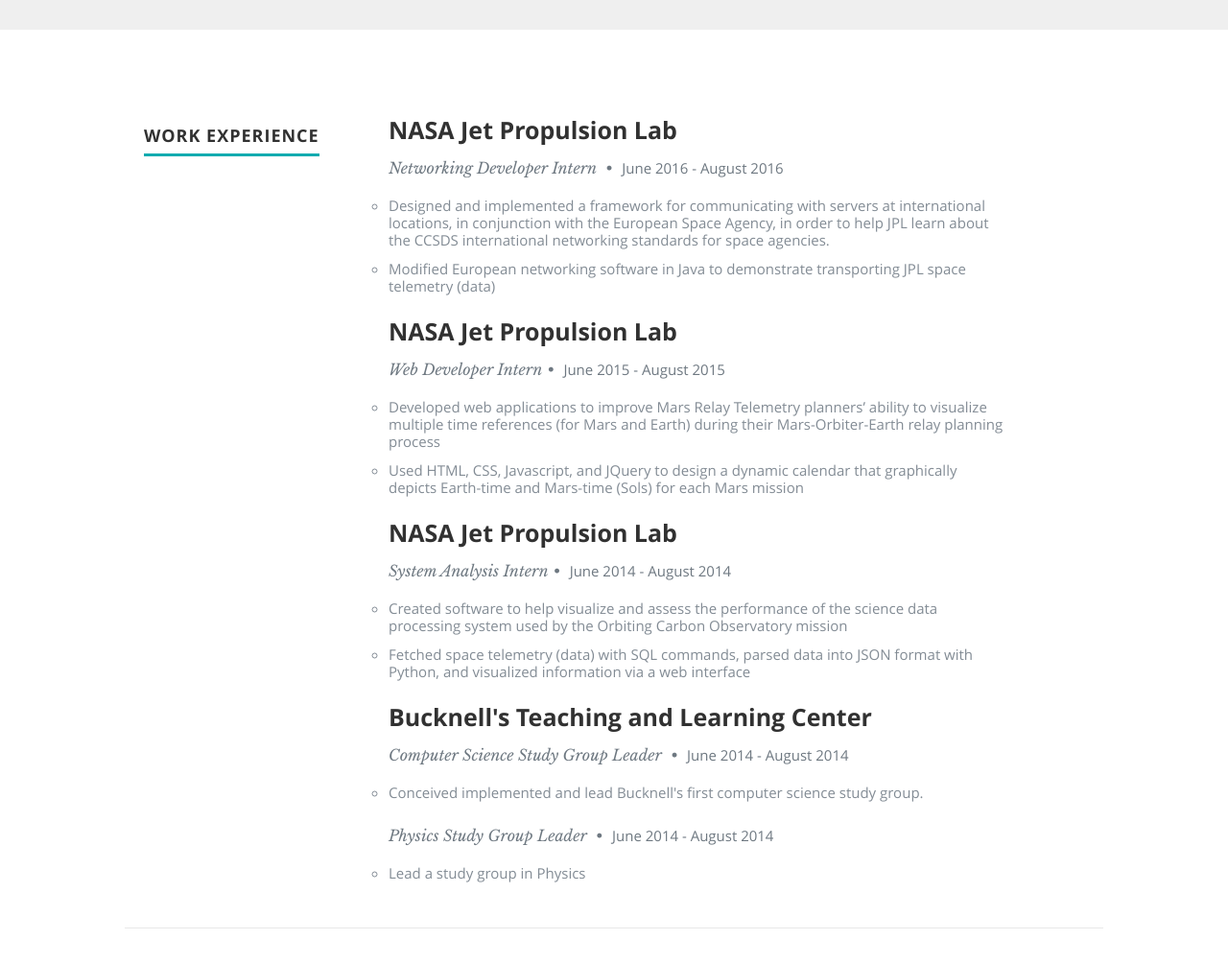
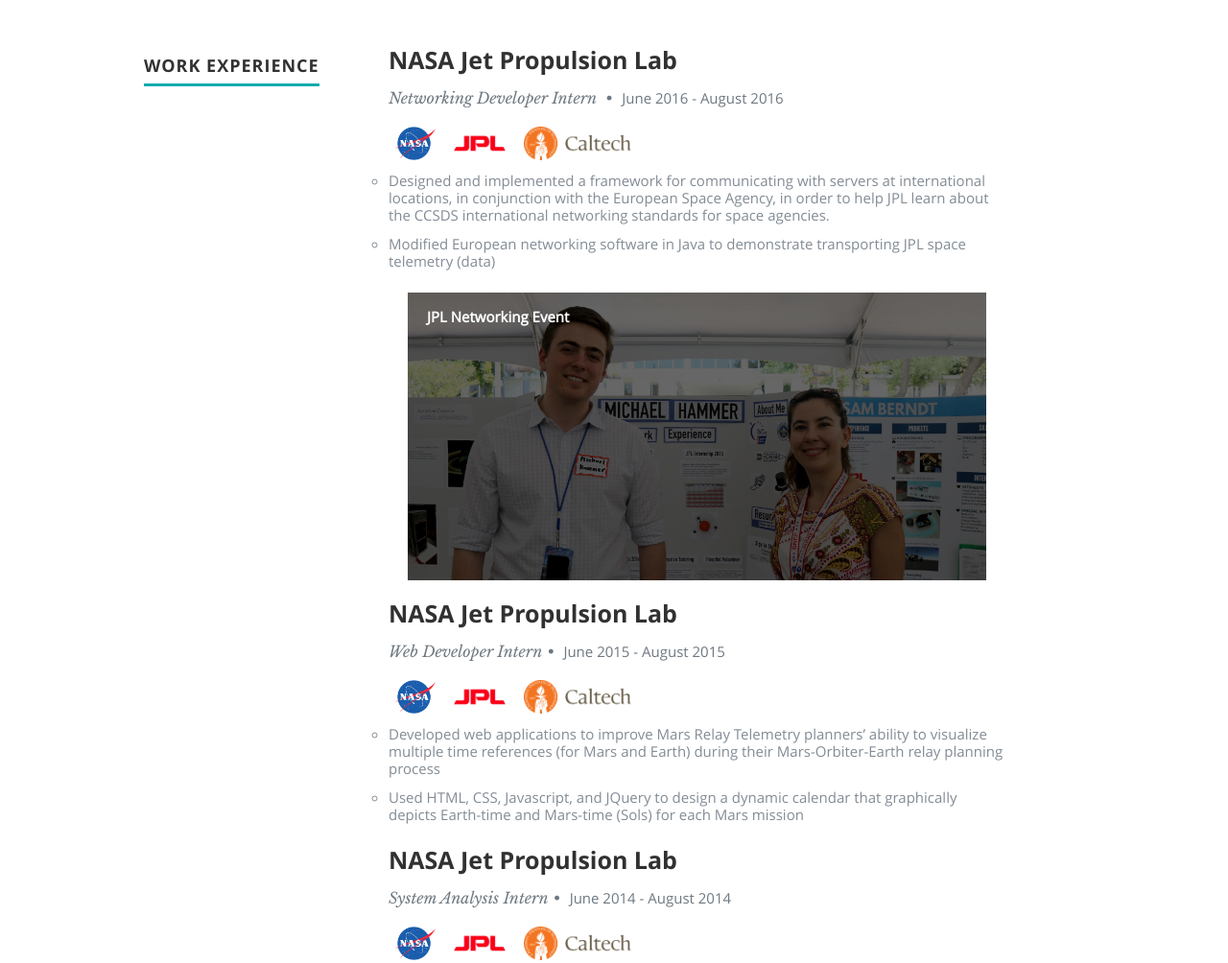
Before and after one commit to mphammer/mphammer.github.io, a plain HTML site: page index.html in a window 1280 px wide. Shown: the part 1920-2924 px from the top of the page at 96% size. Drawn offline with nearby package versions, Linux system fonts and the light colour scheme.

Commit message:
added lists of logos and images with overlayed information

```diff
--- a/css/css-edits.css
+++ b/css/css-edits.css
@@ -52,3 +52,29 @@
 .hidden-section-toggle i:hover {
 	color: #11ABB0;
 }
+
+.logo-list {
+	height: 35px;
+	width: 100%;
+}
+.logo-list img {
+	display: inline-block;
+	height: 100%;
+	width: auto;
+	margin: 0px 7px 0px 7px;
+}
+
+.overlay-photo {
+	height: 300px;
+	background-size: cover;
+	margin: 20px 20px 20px 20px;
+}
+
+.overlay {
+	height: 100%;
+	width: 100%;
+	background-color: rgba(0,0,0,0.6);
+	color: white;
+	padding: 10px 10px 10px 20px;
+	font-weight: bold;
+}
--- a/index.html
+++ b/index.html
@@ -156,7 +156,7 @@
       </div>
 
       <!-- Westlake High School Section -->
-      <div class="row education">
+      <div class="row skill">
          <div class="three columns header-col">
             <div class="education-logo-holder-edit">
                <img class="education-logo-edit"  src="images/whs-logo.png" alt="">
@@ -192,6 +192,11 @@
                <div class="twelve columns">
                   <h3>NASA Jet Propulsion Lab</h3>
                   <p class="info">Networking Developer Intern <span>&bull;</span> <em class="date">June 2016 - August 2016</em></p>
+                  <div class="logo-list">
+                     <img src="images/logos/NASA.png"></img>
+                     <img src="images/logos/JPL.png"></img>
+                     <img src="images/logos/Caltech.png"></img>
+                  </div>
                   <ul style="list-style-type:circle">
                     <li>
                         Designed and implemented a framework for communicating with servers at international locations, in conjunction with the European Space Agency, in order to help JPL learn about the CCSDS international networking standards for space agencies.
@@ -200,6 +205,11 @@
                         Modified European networking software in Java to demonstrate transporting JPL space telemetry (data)
                      </li>
                   </ul>
+                  <div class="overlay-photo" style="background-image:url('images/JPL-career-fair.jpg')">
+                     <div class="overlay">
+                        JPL Networking Event
+                     </div>
+                  </div>
                </div>
             </div>
 
@@ -208,6 +218,11 @@
                <div class="twelve columns">
                   <h3>NASA Jet Propulsion Lab</h3>
                   <p class="info">Web Developer Intern<span>&bull;</span> <em class="date">June 2015 - August 2015</em></p>
+                  <div class="logo-list">
+                     <img src="images/logos/NASA.png"></img>
+                     <img src="images/logos/JPL.png"></img>
+                     <img src="images/logos/Caltech.png"></img>
+                  </div>
                   <ul style="list-style-type:circle">
                     <li>
                         Developed web applications to improve Mars Relay Telemetry planners’ ability to visualize multiple time references (for Mars and Earth) during their Mars-Orbiter-Earth relay planning process
@@ -224,6 +239,11 @@
                <div class="twelve columns">
                   <h3>NASA Jet Propulsion Lab </h3>
                   <p class="info">System Analysis Intern<span>&bull;</span> <em class="date">June 2014 - August 2014</em></p>
+                  <div class="logo-list">
+                     <img src="images/logos/NASA.png"></img>
+                     <img src="images/logos/JPL.png"></img>
+                     <img src="images/logos/Caltech.png"></img>
+                  </div>
                   <ul style="list-style-type:circle">
                     <li>
                         Created software to help visualize and assess the performance of the science data processing system used by the Orbiting Carbon Observatory mission
@@ -282,6 +302,9 @@
                <div class="twelve columns">
                   <h3>Tau Beta Pi Engineering Honor Society</h3>
                   <p class="info">Member <span>&bull;</span> <em class="date">March 2007 - February 2010</em></p>
+                  <div class="logo-list">
+                     <img src="images/logos/TBP.png"></img>
+                  </div>
                   <p>
                   "Tau Beta Pi is the only engineering honor society representing the entire engineering profession. It is the nation's second-oldest honor society, founded at Lehigh University in 1885 to mark in a fitting manner those who have conferred honor upon their Alma Mater by distinguished scholarship and exemplary character as students in engineering..."
                   </p>
@@ -293,6 +316,9 @@
                <div class="twelve columns">
                   <h3>Boy Scouts of America</h3>
                   <p class="info">Life Scout (Rank preceding Eagle) <span>&bull;</span> <em class="date">March 2007 - February 2010</em></p>
+                  <div class="logo-list">
+                     <img src="images/logos/boy-scouts.png"></img>
+                  </div>
                   <p>
                      ▪️ Developed strong morals
                      <br>
@@ -309,6 +335,9 @@
                <div class="twelve columns">
                   <h3>Los Robles Hospital</h3>
                   <p class="info">Volunteer <span>&bull;</span> <em class="date">March 2007 - February 2010</em></p>
+                  <div class="logo-list">
+                     <img src="images/logos/hospital.png"></img>
+                  </div>
                   <p>
                      Took on a variety of responsibilities including patient transport, meal delivery, specimen transport, emergency response, and front desk management.
                   </p>
@@ -320,6 +349,11 @@
                <div class="twelve columns">
                   <h3>American Cancer Society Relay for Life</h3>
                   <p class="info">Committee Member and Volunteer <span>&bull;</span> <em class="date">March 2007 - February 2010</em></p>
+                  <div class="logo-list">
+                     <img src="images/logos/american-cancer-society.png"></img>
+                     <img src="images/logos/relay-for-life.png"></img>
+                     <img src="images/logos/breast-cancer.png"></img>
+                  </div>
                   <p>
                      Fundraised, planned, and lead activities for main event, and organized youth activities.
                   </p>
```
Also changed, not shown: images/JPL-career-fair.jpg (added), images/logos/JPL.png (added), images/logos/NASA.png (added), images/logos/TBP.png (added), images/logos/american-cancer-society.png (added), images/logos/boy-scouts.png (added), images/logos/breast-cancer.png (added), images/logos/caltech.png (added), images/logos/hospital.png (added), images/logos/relay-for-life.png (added), 2 other files.
